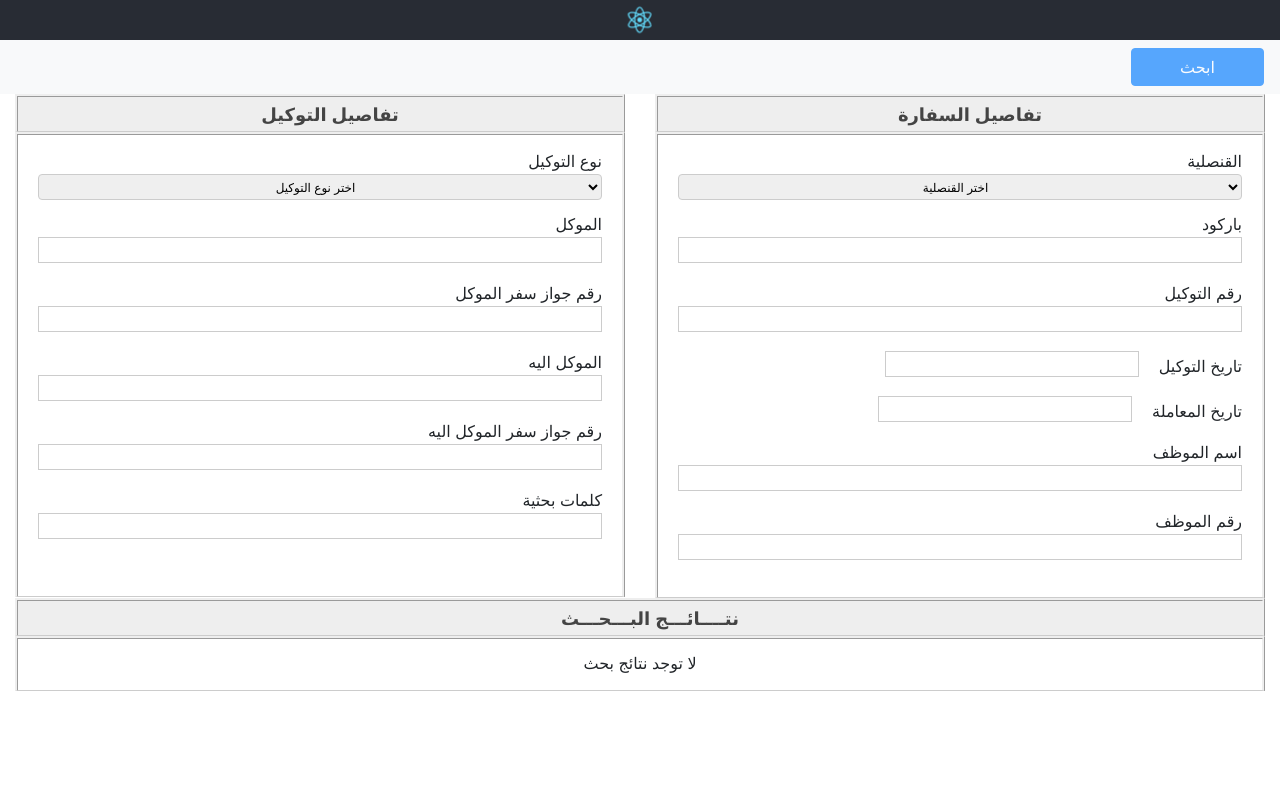
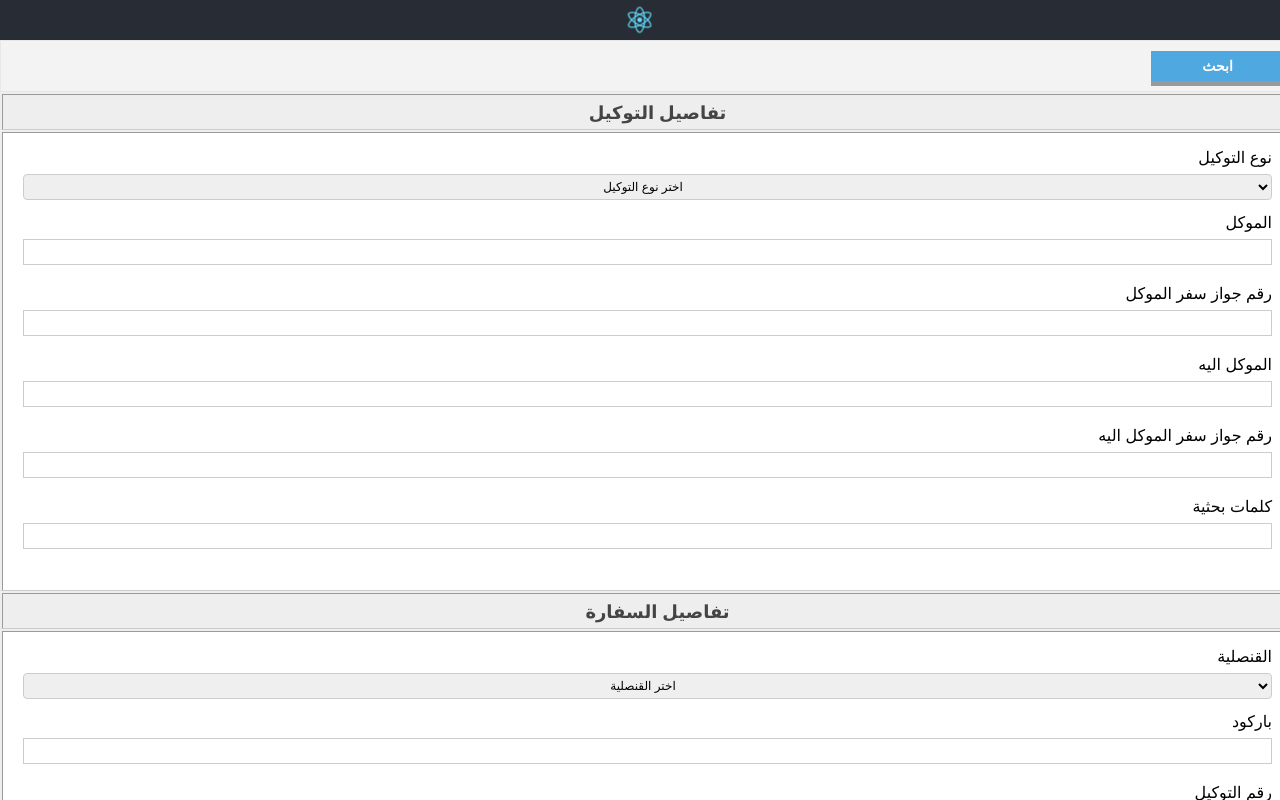
Before and after one commit to Dardir/Scanner, a React (Create React App) app: page /search in a window 1280 px wide. Shown: the top 800 px of the page. Built offline with nearby package versions, Linux system fonts and the light colour scheme.

Commit message:
Removing bootstrap as it hacked all css

```diff
--- a/package.json
+++ b/package.json
@@ -8,7 +8,6 @@
     "@testing-library/react": "^9.3.2",
     "@testing-library/user-event": "^7.1.2",
     "axios": "^0.19.2",
-    "bootstrap": "^4.4.1",
     "dwt": "^15.2.0",
     "express": "^4.17.1",
     "formidable": "^1.2.1",
--- a/public/index.html
+++ b/public/index.html
@@ -13,8 +13,6 @@
       user's mobile device or desktop. See https://developers.google.com/web/fundamentals/web-app-manifest/
     -->
   <link rel="manifest" href="%PUBLIC_URL%/manifest.json" />
-  <link rel="stylesheet" href="https://maxcdn.bootstrapcdn.com/bootstrap/4.4.1/css/bootstrap.min.css"
-    integrity="sha384-Vkoo8x4CGsO3+Hhxv8T/Q5PaXtkKtu6ug5TOeNV6gBiFeWPGFN9MuhOf23Q9Ifjh" crossorigin="anonymous" />
   <!--
       Notice the use of %PUBLIC_URL% in the tags above.
       It will be replaced with the URL of the `public` folder during the build.
--- /dev/null
+++ b/src/FileSearch.css
@@ -0,0 +1,36 @@
+ul.search-header {
+  list-style-type: none;
+  margin: 0;
+  padding: 0;
+  overflow: hidden;
+  border: 1px solid #e7e7e7;
+  background-color: #f3f3f3;
+  padding-bottom: 10px;
+  padding-top: 10px;
+  padding-right: 10px;
+}
+
+li.search-header {
+  float: right;
+}
+
+li.search-header button {
+    color: "rgb(255, 255, 255)";
+    line-height: 28px;
+    font-size: 14px;
+    color: #fff;
+    background: #50a8e1;
+    border: none;
+    outline: none;
+    box-shadow: 0 5px #999;
+}
+
+li.search-header button:hover:enabled {
+    background-color: #075991;cursor: pointer;
+}
+
+li.search-header button:active {
+    background-color: #075991;
+    box-shadow: 0 5px #666;
+    transform: translateY(2px);
+}
--- a/src/FileSearch.js
+++ b/src/FileSearch.js
@@ -1,8 +1,10 @@
 import React, { useState } from 'react';
-import './DynamsoftSDK.css';
+import './FileSearch.css';
+import './DynamsoftSDK.css'
 import { counsulates, delegationTypes } from './ReferenceData';
 import DatePicker from "react-datepicker";
 import useValidateAnyValueInFields from './useValidateAnyValueInFields';
+
 
 const FileSearch = ({ initialMetaData, displayFile }) => {
     const [metadataform, setState] = useState({
@@ -45,15 +47,13 @@ const FileSearch = ({ initialMetaData, displayFile }) => {
 
     }
     return (
-        <div>
-            <nav className="navbar navbar-expand-lg navbar-light bg-light">
-                <div className="collapse navbar-collapse" id="navbarSupportedContent">
-                    <ul className="navbar-nav mr-auto" />
-                    <form className="form-inline">
-                        <button className="btn btn-primary active" aria-pressed="true" onClick={searchForFile} style={{ width: "133px" }} disabled={isDisabled}>ابحث</button>
-                    </form>
-                </div>
-            </nav>
+        <div id="DWTcontainer" className="container">
+            <ul className="search-header">
+                <li className="search-header">
+                <button onClick={searchForFile} style={{ width: "133px" }} disabled={isDisabled}><b>ابحث</b></button>
+                </li>
+            </ul>
+
             <div class="container-fluid">
                 <div class="row h-50">
                     <div class="col">
@@ -190,7 +190,7 @@ const FileSearch = ({ initialMetaData, displayFile }) => {
                             <b> نتــــائـــج البـــحـــث  </b>
                         </div>
                         <div id="div_ResultsDetails" className="divTableStyle" style={{ borderStyle: "ridge" }}>
-                        لا توجد نتائج بحث
+                            لا توجد نتائج بحث
                         </div>
 
                     </div>
--- a/src/index.js
+++ b/src/index.js
@@ -4,7 +4,7 @@ import './index.css';
 import App from './App';
 import * as serviceWorker from './serviceWorker';
 import { BrowserRouter } from 'react-router-dom';
-import 'bootstrap/dist/css/bootstrap.min.css';
+
 
 ReactDOM.render(
     <BrowserRouter>
```
